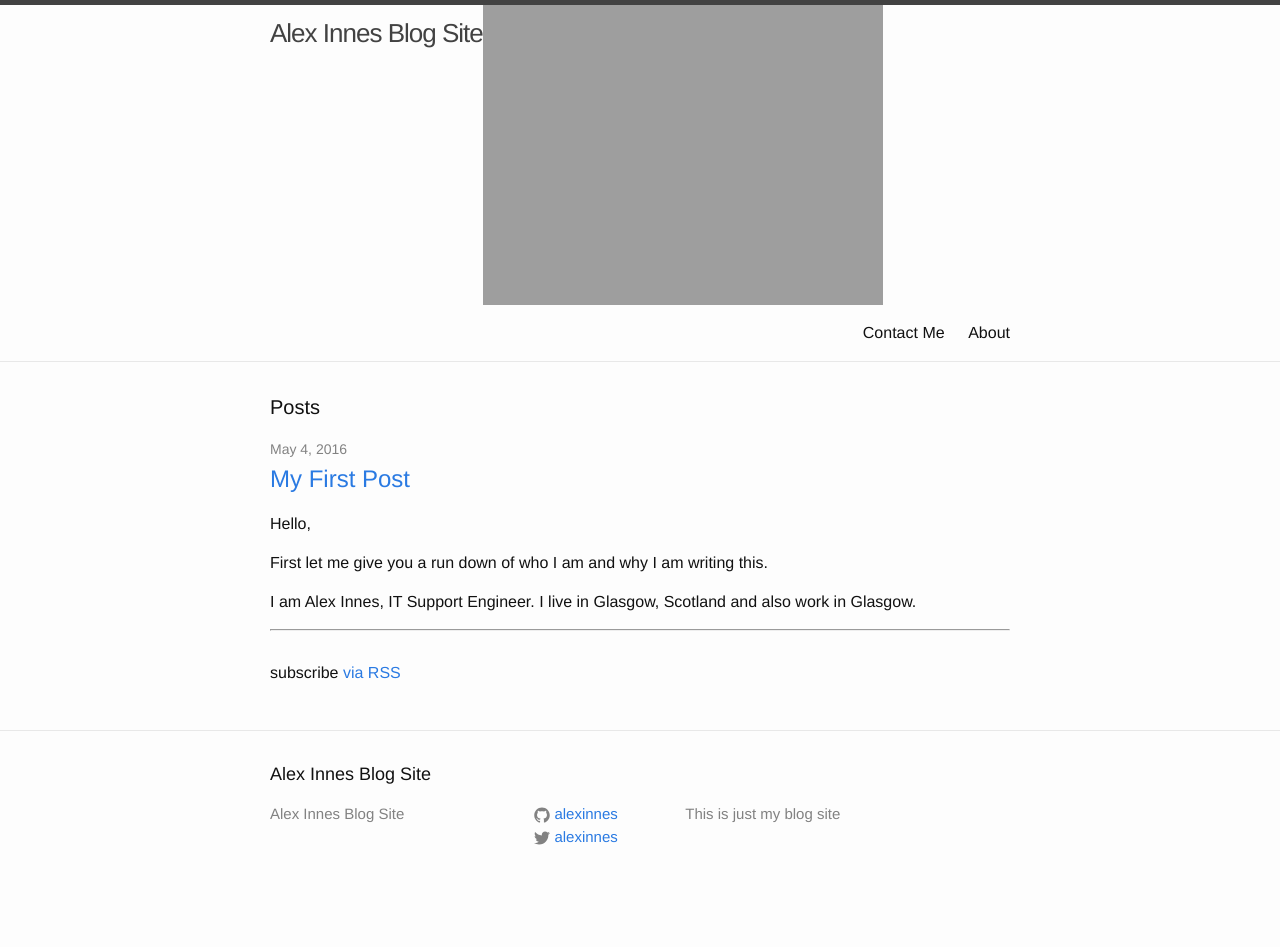
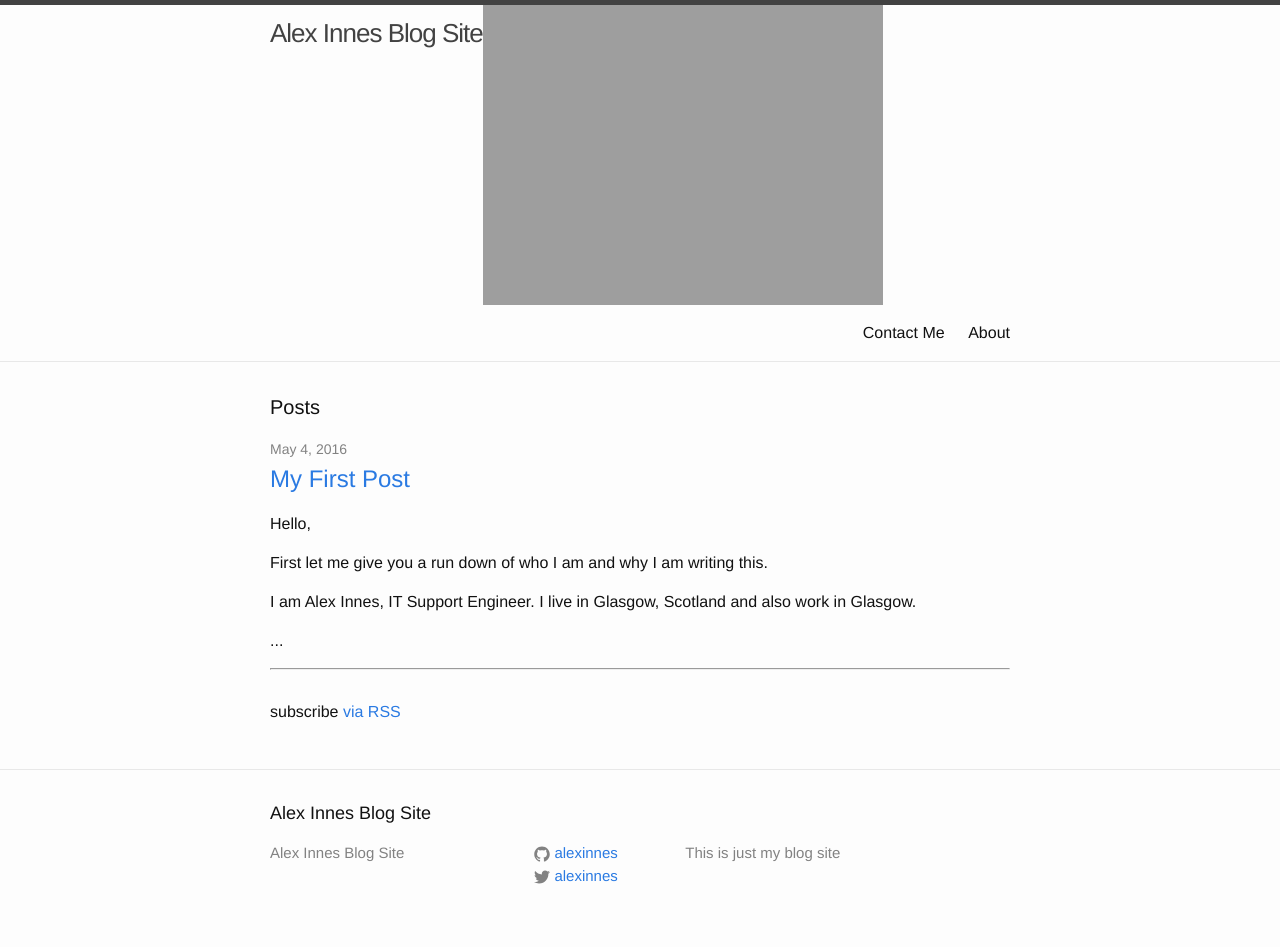
Before and after one commit to alexinnes/alexinnes.github.io, a Jekyll site: the page built from index.html, in a window 1280 px wide. Built offline with Jekyll 4.4.1, drawn with Linux system fonts in a browser that asks for light colours; before the commit the page ends 908 px from its top, so only the background shows below that.

Commit message:
added ... for index
So that you can tell there is more info in the post.

```diff
--- a/index.html
+++ b/index.html
@@ -14,7 +14,7 @@ layout: default
         <h2>
           <a class="post-link" href="{{ post.url | prepend: site.baseurl }}">{{ post.title }}</a>
         </h2>
-		<p>{{ post.excerpt }}</p>
+		<p>{{ post.excerpt }}...</p>
 		<hr>
       </li>
     {% endfor %}
```
